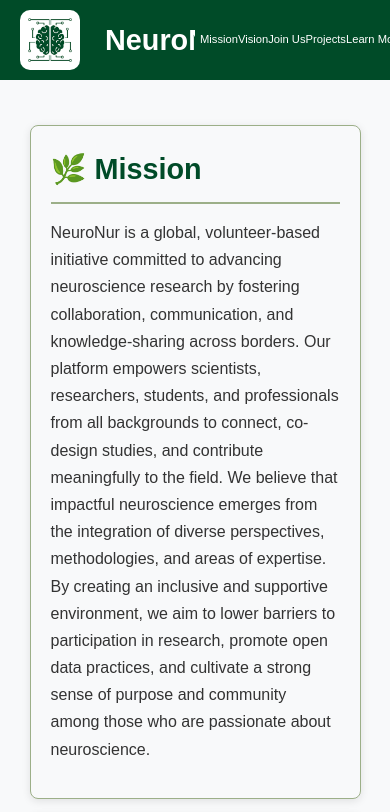
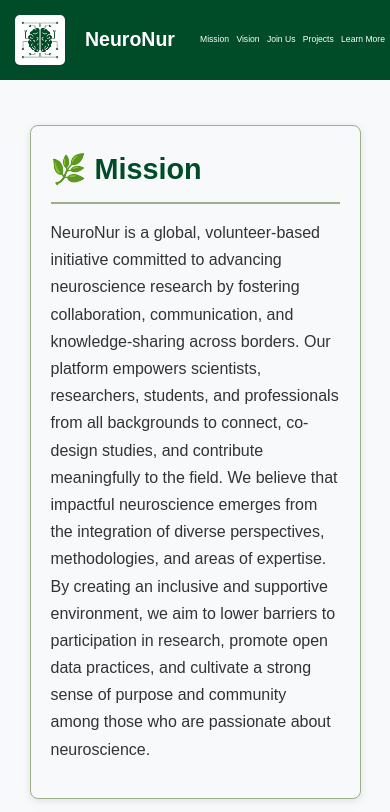
Before and after one commit to hunter-hues/NeuroNur, a plain HTML site: page index.html in a window 390 px wide. Shown: the top 812 px of the page. Drawn offline with nearby package versions, Linux system fonts and the light colour scheme.

Commit message:
Update style.css

```diff
--- a/style.css
+++ b/style.css
@@ -63,6 +63,7 @@ footer {
     justify-content:left;
     align-items: center;
     width: 60%;
+    padding:
 }
 
 .navbar-left .logo {
@@ -70,6 +71,12 @@ footer {
     height: auto;
     border-radius: 25%;
     padding: 15px;
+}
+
+.navbar-left .full-title {
+    font-size: 2rem;
+    color: var(--text-light);
+    padding: 0;
 }
 
 .navbar h1 {
@@ -108,11 +115,6 @@ body {
     line-height: 1.6;
     color: var(--text-dark);
     background-color: var(--background);
-}
-
-.full-title {
-    font-size: 2rem;
-    color: var(--text-light);
 }
 
 h2 {
@@ -255,8 +257,8 @@ footer {
     }
 
     .navbar {
-        height: 80px;
-        padding: 0 10px;
+        height: clamp(80px, 15vw, 100px);
+        padding: 0;
     }
 
     .navbar-left {
@@ -264,12 +266,13 @@ footer {
     }
 
     .navbar-left .logo {
-        width:  clamp(80px, 1vw, 100px);
-        padding: 10px;
+        width:  clamp(80px, 15vw, 100px);
+        padding: 15px;
     }
 
     .navbar .full-title {
-        font-size: 1.8rem;
+        font-size: clamp(1.2rem, 5vw, 2rem);
+        padding: 5px;
     }
 
     .navbar-right {
@@ -279,7 +282,7 @@ footer {
 
     .navbar-right a {
         padding: 4px 0 4px;
-        font-size: clamp(0.7rem, 2.2vw, 1.1rem);
+        font-size: clamp(0.5rem, 2.2vw, 1.3rem);
     }
 }
 
```
